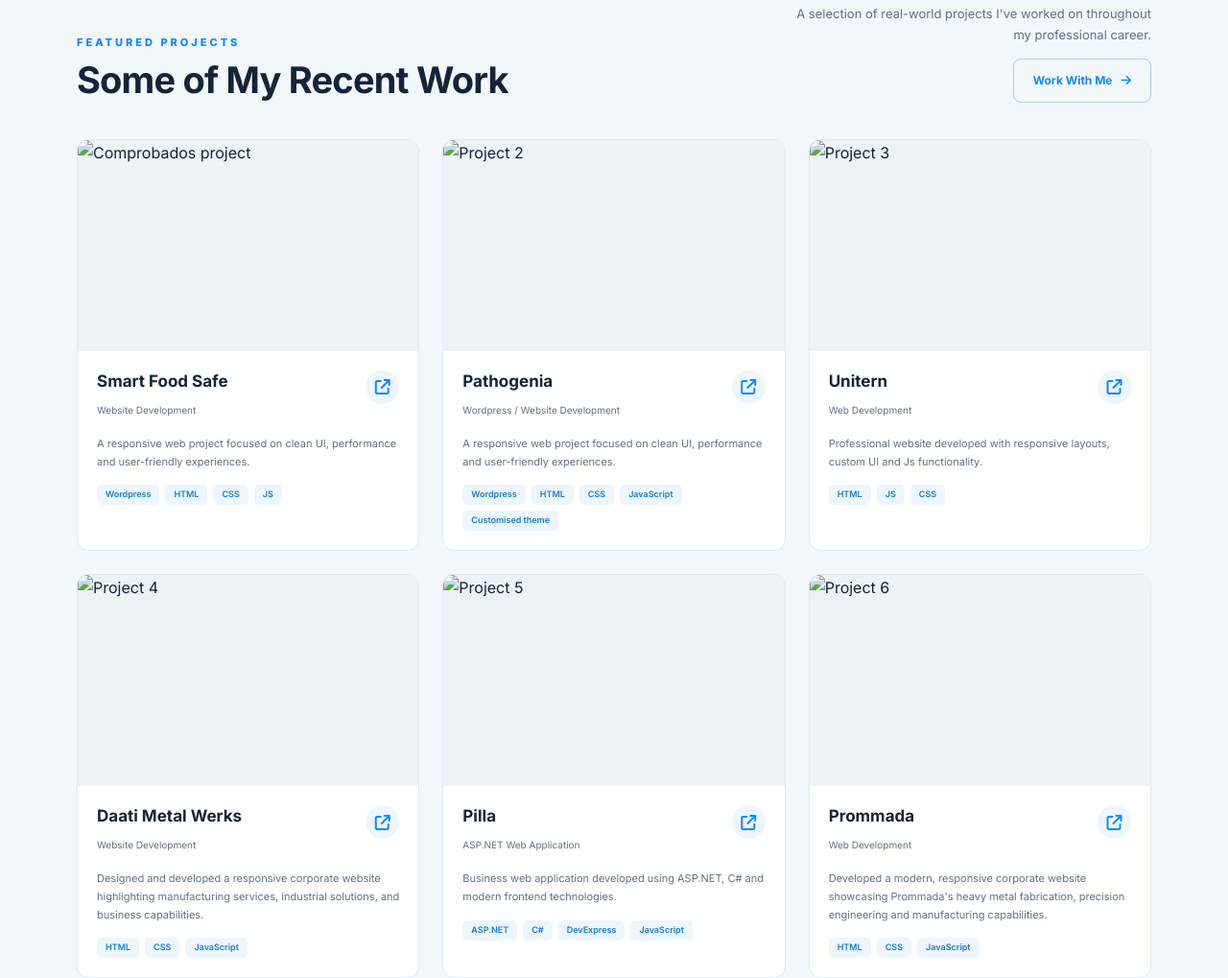
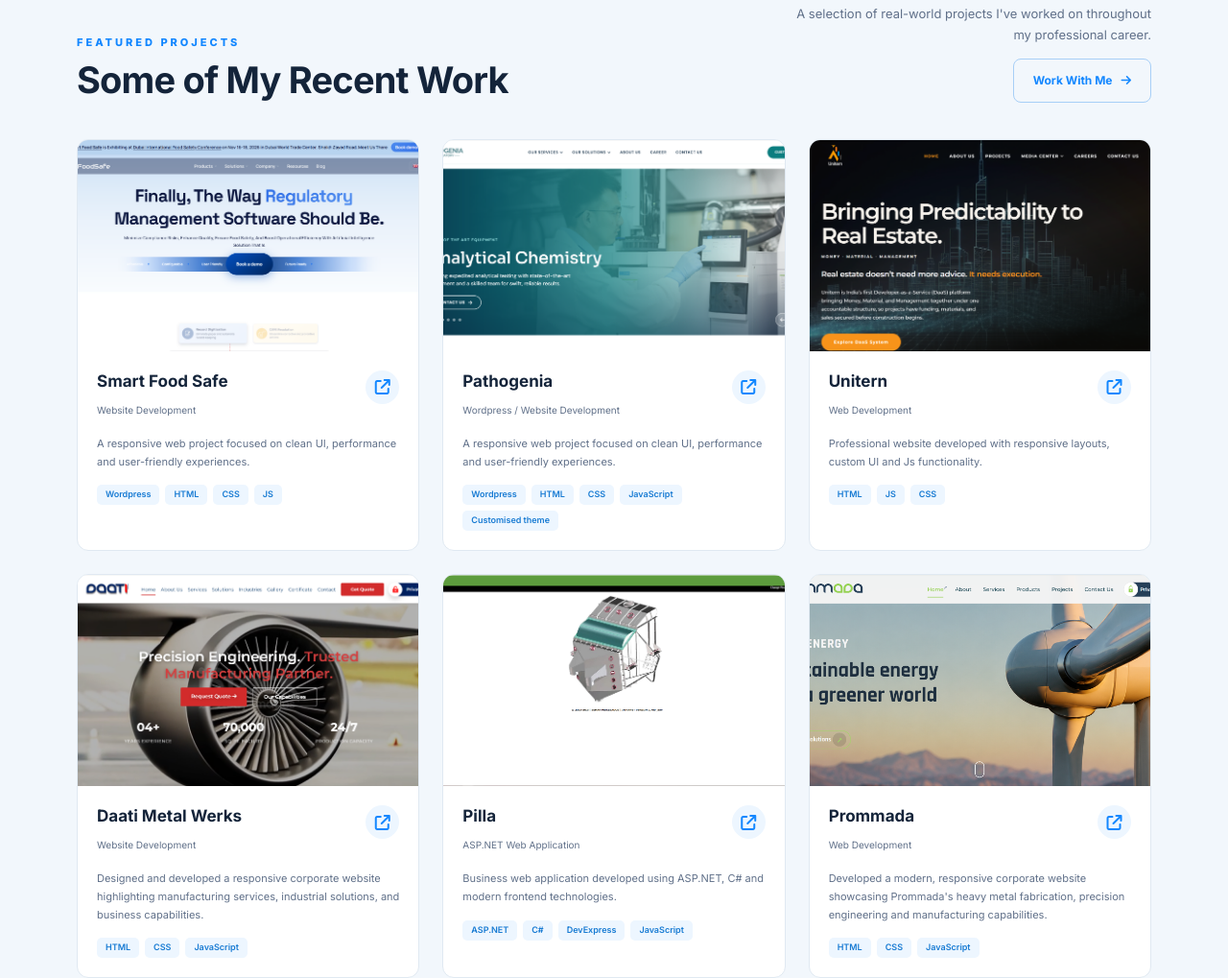
Before and after one commit to arpit7686/portfolio-website, a plain HTML site: page index.html in a window 1280 px wide. Shown: the part 2784-3803 px from the top of the page at 96% size. Drawn offline with Linux system fonts and the light colour scheme.

Commit message:
Update index.html

```diff
--- a/index.html
+++ b/index.html
@@ -332,7 +332,7 @@
         >
 
           <img
-            src="img/SFS.png"
+            src="SFS.png"
             alt="Comprobados project"
           >
 
@@ -415,7 +415,7 @@
         >
 
           <img
-            src="img/Pathogenia.png"
+            src="Pathogenia.png"
             alt="Project 2"
           >
 
@@ -495,7 +495,7 @@
         >
 
           <img
-            src="img/Unitern.png"
+            src="Unitern.png"
             alt="Project 3"
           >
 
@@ -573,7 +573,7 @@
         >
 
           <img
-            src="img/Daati.png"
+            src="Daati.png"
             alt="Project 4"
           >
 
@@ -651,7 +651,7 @@
         >
 
           <img
-            src="img/Pilla.png"
+            src="Pilla.png"
             alt="Project 5"
           >
 
@@ -730,7 +730,7 @@
         >
 
           <img
-            src="img/Prommada.png"
+            src="Prommada.png"
             alt="Project 6"
           >
 
```
